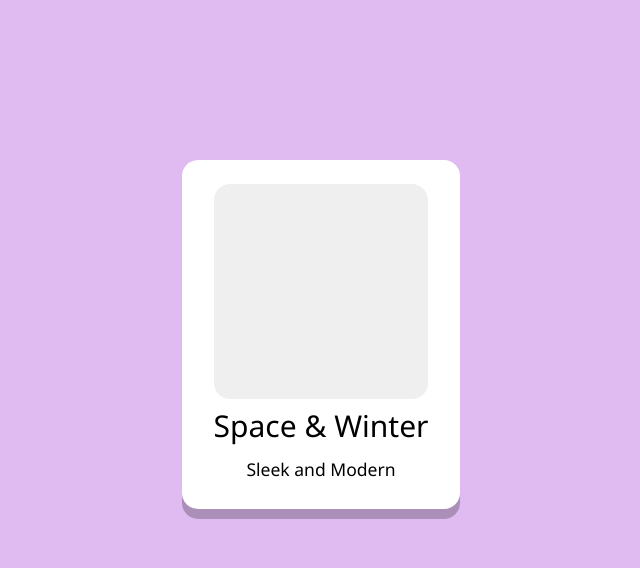
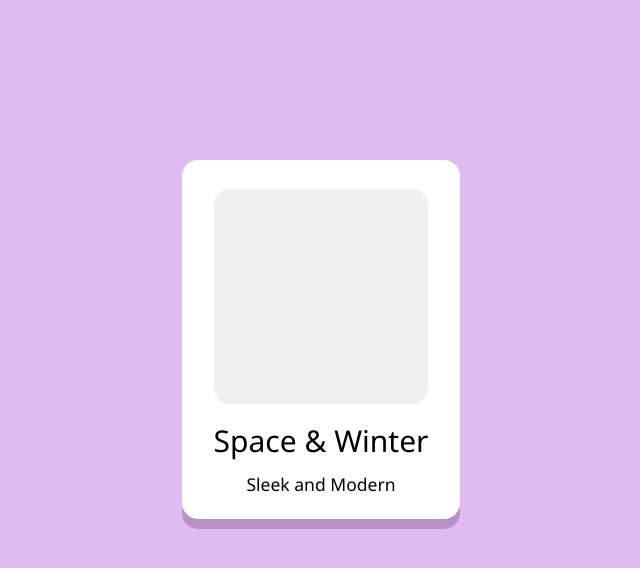
Before and after one commit to srpthemangoeater/colored-box, a Vue app: page / in a window 1280 px wide. Shown: the top 568 px of the page, without its empty margins (319-959 px from the left). Built offline with nearby package versions, Linux system fonts and the light colour scheme; the HTML template or start-up script is replaced by a standard one.

Commit message:
add/ max-row , shadow color

```diff
--- a/src/App.vue
+++ b/src/App.vue
@@ -60,14 +60,14 @@ onUnmounted(() => {
 
 .box {
   background: #FFFFFF;
-  box-shadow: 0px 10px 0px #0000003c;
+  box-shadow: 0px 10px 0px #42093d3c;
   border-radius: 1rem;
   color: black !important;
   display: flex;
   flex-direction: column;
   align-items: center;
   text-align: center;
-  padding: 1.5rem 2rem;
+  padding: 1.2rem 2rem;
   gap: 5px;
 
   width: 100%;
@@ -79,6 +79,7 @@ onUnmounted(() => {
   width: 100%;
   aspect-ratio: 1 / 1;
   border: none;
+  margin: 10px;
 }
 
 .colored-box:focus {
@@ -87,8 +88,10 @@ onUnmounted(() => {
 
 .color-select .color-list {
   display: flex;
-  flex-direction: row;
+  flex-wrap: wrap;
   gap: 1rem;
+  justify-content: center;
+  max-width: calc(40px * 4 + 1rem * 3);
 }
 
 .color-each {
```
